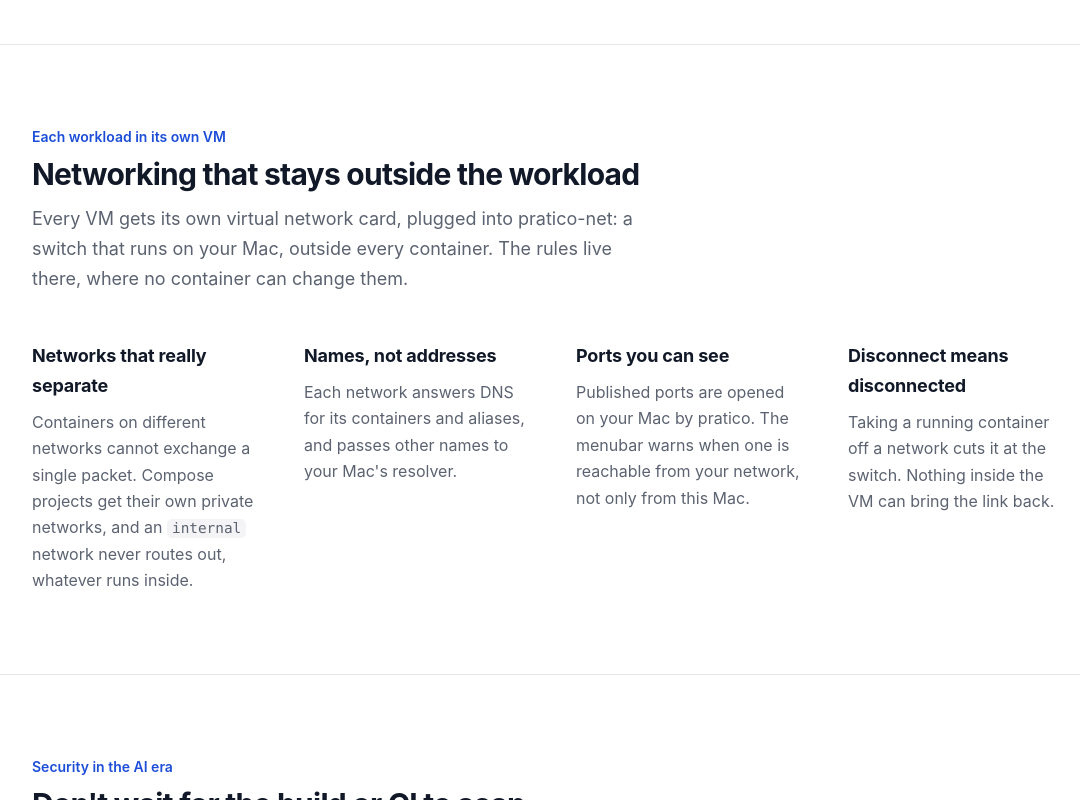
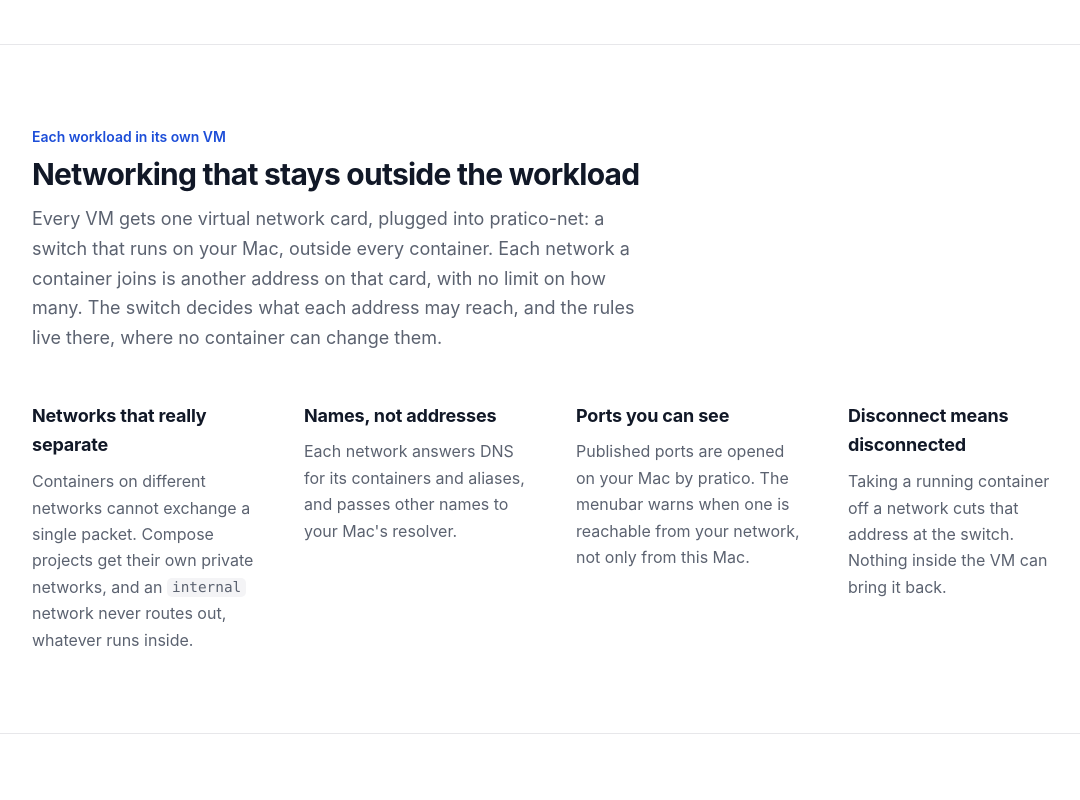
Before and after one commit to gleicon/pratico, a plain HTML site: page site/index.html in a window 1280 px wide. Shown: the part 2421-3221 px from the top of the page, without its empty margins (88-1168 px from the left). Drawn offline with Linux system fonts and the light colour scheme.

Commit message:
docs: one NIC per VM, an address per network
README, SPEC D-43, runtime design, site and the roadmap describe the new
network model; examples/08-networks.sh shows it. Start P99 is 316 ms.

Claude-Session: https://claude.ai/code/session_01GWEZ8e9k5t3ZLEPtFhvqLU

```diff
--- a/site/index.html
+++ b/site/index.html
@@ -206,7 +206,7 @@
         <p>A shared VM looks lighter on paper, but it runs all day whether you use it or not, and every container in it shares one kernel. Pratico starts a small VM only for what you run, in well under a second, and gives everything back when it stops.</p>
       </div>
       <dl class="stats">
-        <div><dt>Start a container</dt><dd>≈ 350 ms</dd></div>
+        <div><dt>Start a container</dt><dd>≈ 300 ms</dd></div>
         <div><dt>With nothing running</dt><dd>0 VMs</dd></div>
         <div><dt>Memory per idle container</dt><dd>≈ 250 MB</dd></div>
         <div><dt>Daemon, 32 containers running</dt><dd>43 MB</dd></div>
@@ -254,13 +254,13 @@
       <div class="head">
         <p class="kicker">Each workload in its own VM</p>
         <h2 id="network-h">Networking that stays outside the workload</h2>
-        <p>Every VM gets its own virtual network card, plugged into pratico-net: a switch that runs on your Mac, outside every container. The rules live there, where no container can change them.</p>
+        <p>Every VM gets one virtual network card, plugged into pratico-net: a switch that runs on your Mac, outside every container. Each network a container joins is another address on that card, with no limit on how many. The switch decides what each address may reach, and the rules live there, where no container can change them.</p>
       </div>
       <div class="cols">
         <div><h3>Networks that really separate</h3><p>Containers on different networks cannot exchange a single packet. Compose projects get their own private networks, and an <code>internal</code> network never routes out, whatever runs inside.</p></div>
         <div><h3>Names, not addresses</h3><p>Each network answers DNS for its containers and aliases, and passes other names to your Mac's resolver.</p></div>
         <div><h3>Ports you can see</h3><p>Published ports are opened on your Mac by pratico. The menubar warns when one is reachable from your network, not only from this Mac.</p></div>
-        <div><h3>Disconnect means disconnected</h3><p>Taking a running container off a network cuts it at the switch. Nothing inside the VM can bring the link back.</p></div>
+        <div><h3>Disconnect means disconnected</h3><p>Taking a running container off a network cuts that address at the switch. Nothing inside the VM can bring it back.</p></div>
       </div>
     </div>
   </section>
```
Also changed, not shown: 7 other files.
